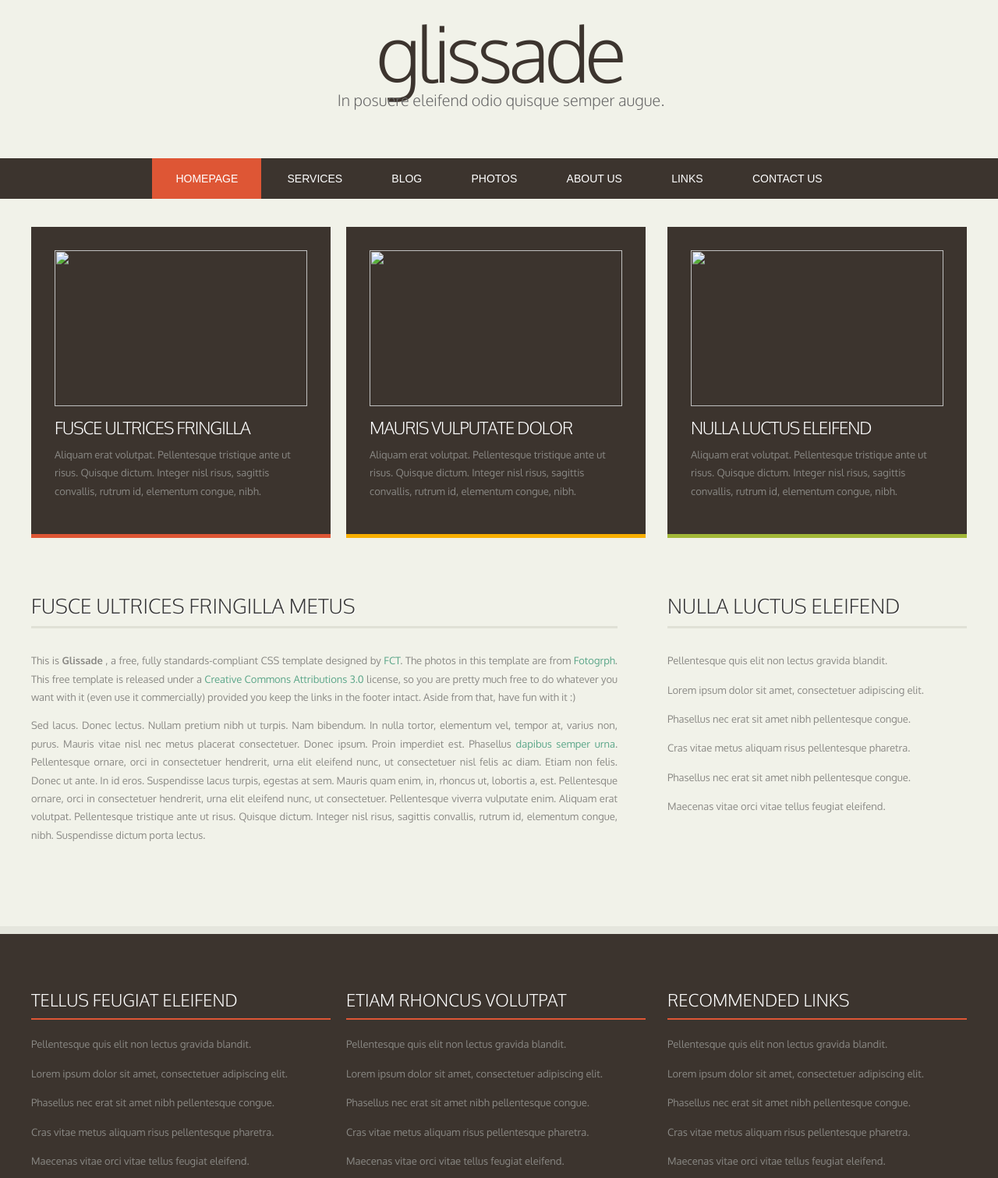
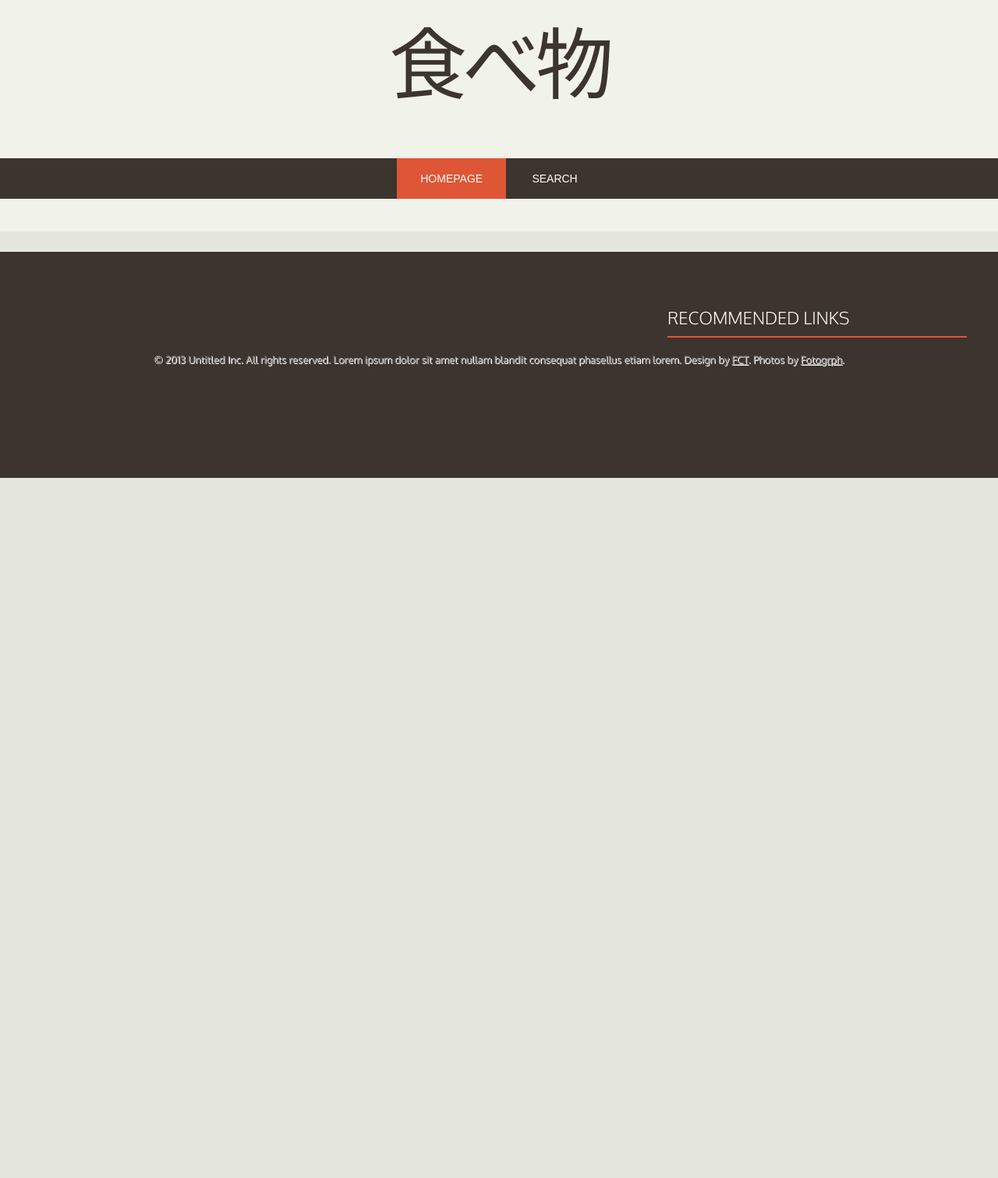
Before and after one commit to polyguo/Yelpito, a plain HTML site: page malanga/index.html in a window 1280 px wide. Shown: the part 47-1558 px from the top of the page at 78% size. After the commit the page ends 800 px from the top, so only its background shows below. Drawn offline with Linux system fonts and the light colour scheme.

Commit message:
cleaning up template

```diff
--- a/malanga/index.html
+++ b/malanga/index.html
@@ -22,74 +22,21 @@ Released   : 20130326
 <body>
 <div id="wrapper">
 	<div id="logo" class="container">
-		<h1><a href="#">Glissade </a></h1>
-		<p>In posuere eleifend odio quisque semper augue.</p>
+		<h1><a href="#">食べ物</a></h1>
 	</div>
 	<div id="menu-wrapper">
 		<div id="menu" class="container">
 			<ul>
 				<li class="current_page_item"><a href="#">Homepage</a></li>
-				<li><a href="#">Services</a></li>
-				<li><a href="#">Blog</a></li>
-				<li><a href="#">Photos</a></li>
-				<li><a href="#">About Us</a></li>
-				<li><a href="#">Links</a></li>
-				<li><a href="#">Contact Us</a></li>
+				<li><a href="#">Search</a></li>
 			</ul>
 		</div>
 	</div>
-	<div id="three-column" class="container">
-		<div id="tbox1">
-			<div class="box-style box-style01">
-				<div class="content">
-					<div class="image"><img src="images/img01.jpg" width="324" height="200" alt="" /></div>
-					<h2>Fusce ultrices fringilla</h2>
-					<p>Aliquam erat volutpat. Pellentesque tristique ante ut risus. Quisque dictum. Integer nisl risus, sagittis convallis, rutrum id, elementum congue, nibh. </p>
-				</div>
-			</div>
-		</div>
-		<div id="tbox2">
-			<div class="box-style box-style02">
-				<div class="content">
-					<div class="image"><img src="images/img02.jpg" width="324" height="200" alt="" /></div>
-					<h2>Mauris vulputate dolor</h2>
-					<p>Aliquam erat volutpat. Pellentesque tristique ante ut risus. Quisque dictum. Integer nisl risus, sagittis convallis, rutrum id, elementum congue, nibh. </p>
-				</div>
-			</div>
-		</div>
-		<div id="tbox3">
-			<div class="box-style box-style03">
-				<div class="content">
-					<div class="image"><img src="images/img03.jpg" width="324" height="200" alt="" /></div>
-					<h2>Nulla luctus eleifend </h2>
-					<p>Aliquam erat volutpat. Pellentesque tristique ante ut risus. Quisque dictum. Integer nisl risus, sagittis convallis, rutrum id, elementum congue, nibh.</p>
-				</div>
-			</div>
-		</div>
-	</div>
-	<div id="page" class="container">
-		<div id="content">
-			<div class="post">
-				<h2 class="title"><a href="#">Fusce ultrices fringilla metus</a></h2>
-				<div class="entry">
-					<p>This is <strong>Glissade </strong>, a free, fully standards-compliant CSS template designed by <a href="http://www.freecsstemplates.org">FCT</a>.     The photos in this template are from <a href="http://fotogrph.com/"> Fotogrph</a>. This free template is released under a <a href="http://creativecommons.org/licenses/by/3.0/">Creative Commons Attributions 3.0</a> license, so you are pretty much free to do whatever you want with it (even use it commercially) provided you keep the links in the footer intact. Aside from that, have fun with it :) </p>
-					<p>Sed lacus. Donec lectus. Nullam pretium nibh ut turpis. Nam bibendum. In nulla tortor, elementum vel, tempor at, varius non, purus. Mauris vitae nisl nec metus placerat consectetuer. Donec ipsum. Proin imperdiet est. Phasellus <a href="#">dapibus semper urna</a>. Pellentesque ornare, orci in consectetuer hendrerit, urna elit eleifend nunc, ut consectetuer nisl felis ac diam. Etiam non felis. Donec ut ante. In id eros. Suspendisse lacus turpis,  egestas at sem.  Mauris quam enim,  in, rhoncus ut, lobortis a, est. Pellentesque ornare, orci in consectetuer hendrerit, urna elit eleifend nunc, ut consectetuer. Pellentesque viverra vulputate enim. Aliquam erat volutpat. Pellentesque tristique ante ut risus. Quisque dictum. Integer nisl risus, sagittis convallis, rutrum id, elementum congue, nibh. Suspendisse dictum porta lectus.</p>
-				</div>
-			</div>
 			<div style="clear: both;">&nbsp;</div>
 		</div>
 		<!-- end #content -->
 		<div id="sidebar">
 			<div>
-				<h2>Nulla luctus eleifend</h2>
-				<ul class="list-style2">
-					<li class="first"><a href="#">Pellentesque quis elit non lectus gravida blandit.</a></li>
-					<li><a href="#">Lorem ipsum dolor sit amet, consectetuer adipiscing elit.</a></li>
-					<li><a href="#">Phasellus nec erat sit amet nibh pellentesque congue.</a></li>
-					<li><a href="#">Cras vitae metus aliquam risus pellentesque pharetra.</a></li>
-					<li><a href="#">Phasellus nec erat sit amet nibh pellentesque congue.</a></li>
-					<li><a href="#">Maecenas vitae orci vitae tellus feugiat eleifend.</a></li>
-				</ul>
 			</div>
 		</div>
 		<!-- end #sidebar -->
@@ -101,36 +48,12 @@ Released   : 20130326
 <div id="footer-bg">
 	<div id="footer-content" class="container">
 		<div id="column1">
-			<h2>Tellus feugiat eleifend</h2>
-			<ul class="list-style2">
-				<li class="first"><a href="#">Pellentesque quis elit non lectus gravida blandit.</a></li>
-				<li><a href="#">Lorem ipsum dolor sit amet, consectetuer adipiscing elit.</a></li>
-				<li><a href="#">Phasellus nec erat sit amet nibh pellentesque congue.</a></li>
-				<li><a href="#">Cras vitae metus aliquam risus pellentesque pharetra.</a></li>
-				<li><a href="#">Maecenas vitae orci vitae tellus feugiat eleifend.</a></li>
-			</ul>
 		</div>
 		<div id="column2">
-			<h2>Etiam rhoncus volutpat</h2>
-			<ul class="list-style2">
-				<li class="first"><a href="#">Pellentesque quis elit non lectus gravida blandit.</a></li>
-				<li><a href="#">Lorem ipsum dolor sit amet, consectetuer adipiscing elit.</a></li>
-				<li><a href="#">Phasellus nec erat sit amet nibh pellentesque congue.</a></li>
-				<li><a href="#">Cras vitae metus aliquam risus pellentesque pharetra.</a></li>
-				<li><a href="#">Maecenas vitae orci vitae tellus feugiat eleifend.</a></li>
-			</ul>
 		</div>
 		<div id="column3">
 			<h2>Recommended Links</h2>
-			<ul class="list-style2">
-				<li class="first"><a href="#">Pellentesque quis elit non lectus gravida blandit.</a></li>
-				<li><a href="#">Lorem ipsum dolor sit amet, consectetuer adipiscing elit.</a></li>
-				<li><a href="#">Phasellus nec erat sit amet nibh pellentesque congue.</a></li>
-				<li><a href="#">Cras vitae metus aliquam risus pellentesque pharetra.</a></li>
-				<li><a href="#">Maecenas vitae orci vitae tellus feugiat eleifend.</a></li>
-			</ul>
-		</div>
-	</div>
+                </div>
 </div>
 <div id="footer">
 	<p>© 2013 Untitled Inc. All rights reserved. Lorem ipsum dolor sit amet nullam blandit consequat phasellus etiam lorem. Design by <a href="http://www.freecsstemplates.org">FCT</a>.  Photos by <a href="http://fotogrph.com/">Fotogrph</a>.</p>
```
Also changed, not shown: malanga/location.html (added, +63 -0 lines), 2 other files.
